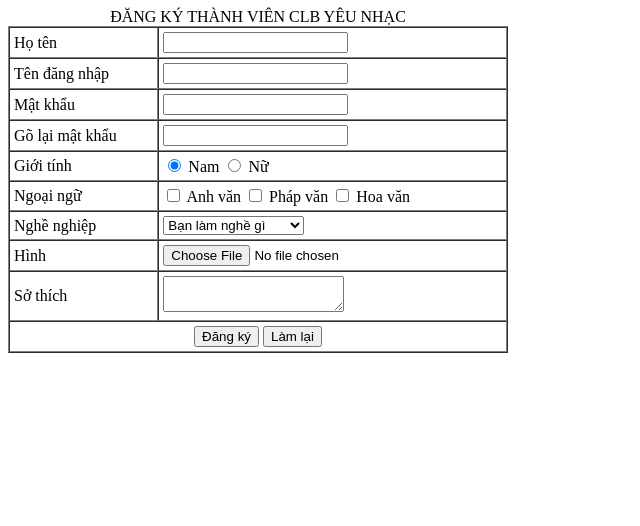
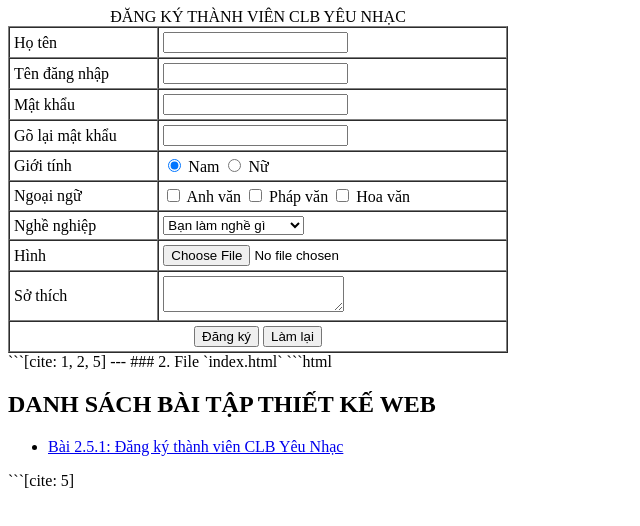
Before and after one commit to Reyvzyy/bai251.github.io, a plain HTML site: page bai251.html in a window 1280 px wide. Shown: the whole page, without its empty margins (0-640 px from the left). Drawn offline with Linux system fonts and the light colour scheme.

Commit message:
Add files via upload

````diff
--- a/bai251.html
+++ b/bai251.html
@@ -84,3 +84,26 @@
     </form>
 </body>
 </html>
+```[cite: 1, 2, 5]
+
+---
+
+### 2. File `index.html`
+
+```html
+<!DOCTYPE html>
+<html lang="vi">
+<head>
+    <meta charset="UTF-8">
+    <title>Trang Chủ - Bài Tập Thiết Kế Web</title>
+</head>
+<body>
+    <h2>DANH SÁCH BÀI TẬP THIẾT KẾ WEB</h2>
+    <ul>
+        <li>
+            <a href="bai251.html">Bài 2.5.1: Đăng ký thành viên CLB Yêu Nhạc</a>
+        </li>
+    </ul>
+</body>
+</html>
+```[cite: 5]
````
